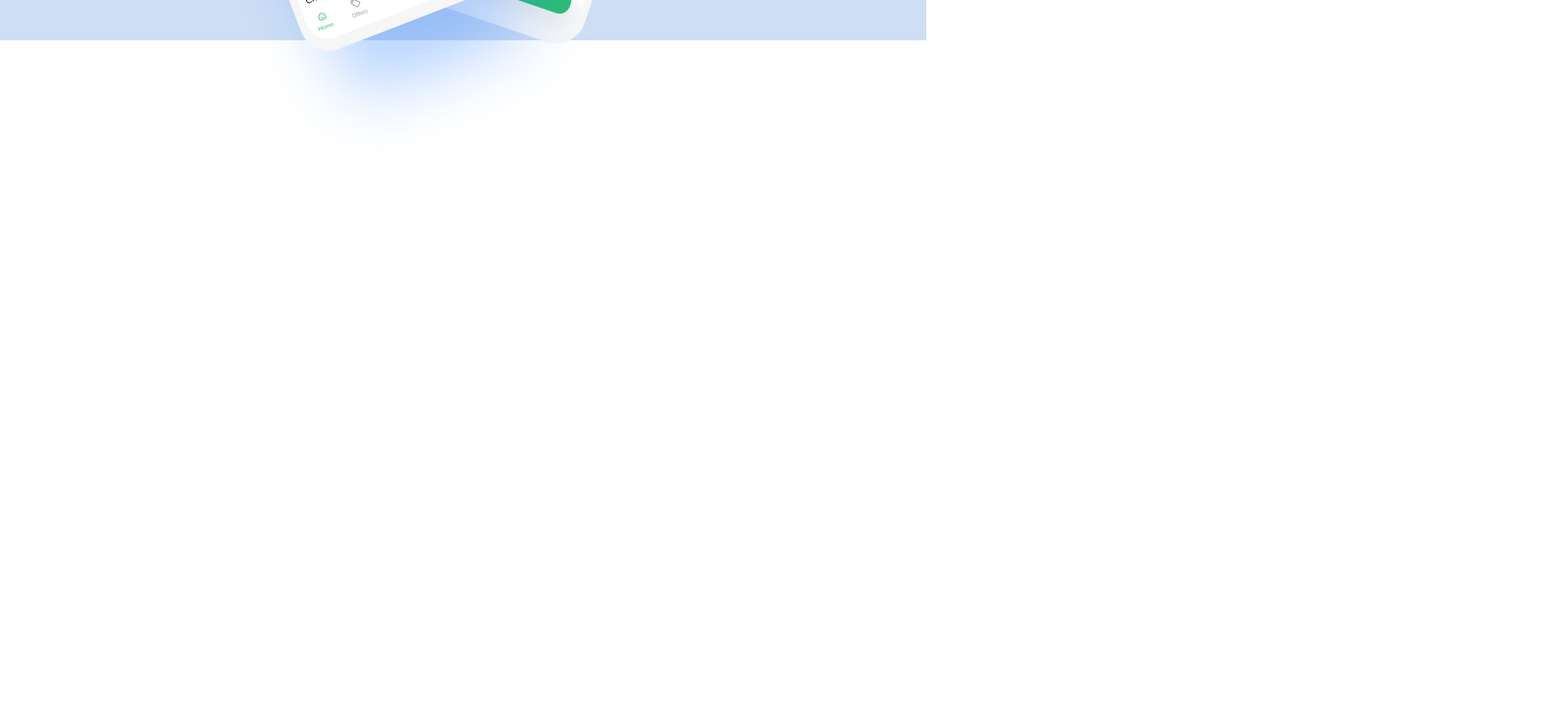
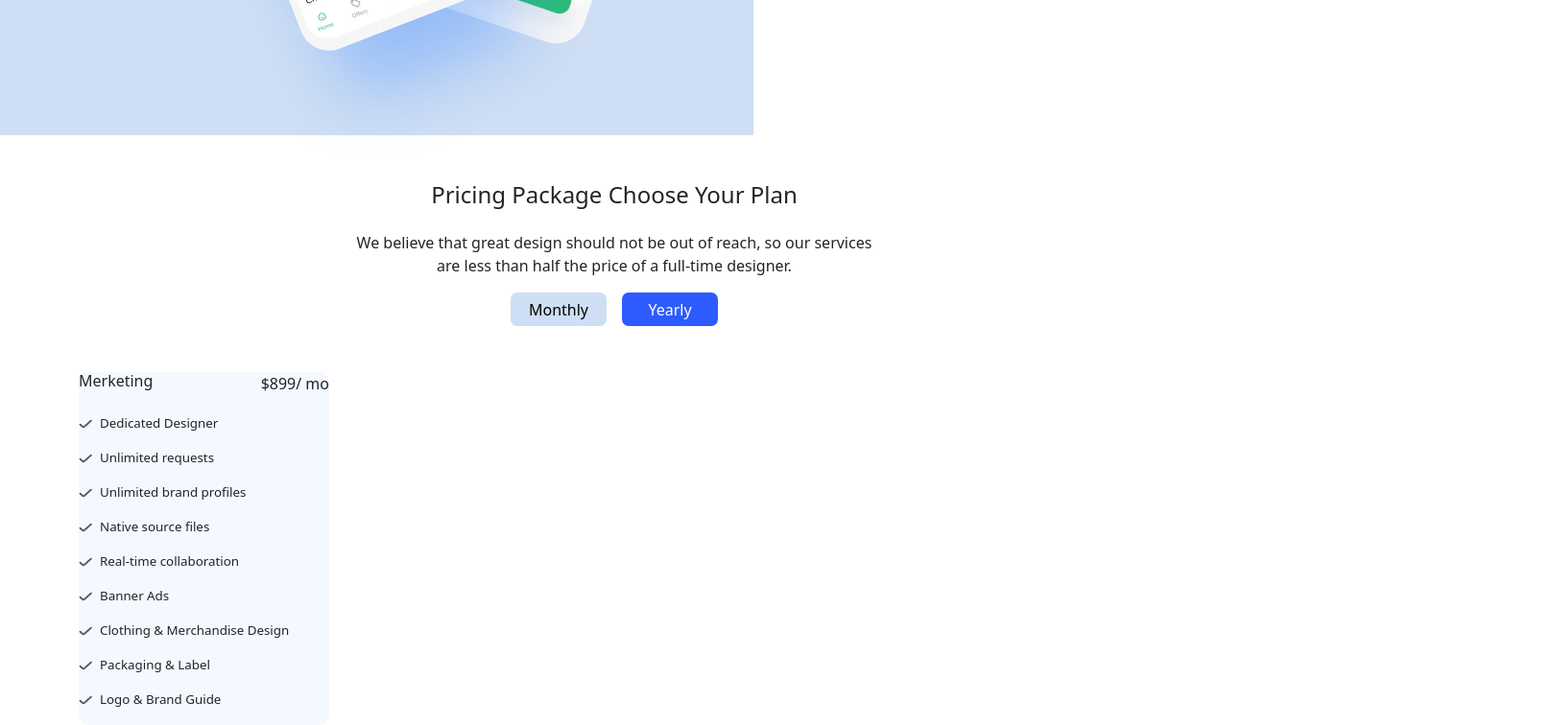
Before and after one commit to sakhawat777/softcent-react-project, a React (Create React App) app: page / in a window 1280 px wide. Shown: the part 2899-3655 px from the top of the page at 96% size, 1617 px wide, since content can reach past the window. Before the commit the page ends 3085 px from the top, so only its background shows below. Built offline with nearby package versions, Linux system fonts and the light colour scheme.

Commit message:
Your Plane Component Some Work Done

```diff
--- a/src/components/OurProducts/OurProducts.css
+++ b/src/components/OurProducts/OurProducts.css
@@ -1,15 +1,15 @@
 .background-img{
   background-image: url("../../asset/images/background/Rectangle1.png");
-    height: 62.7vh;
-    width: 965px;
+    height: 75vh;
+    width: 780px;
     background-size:cover;
     background-repeat: no-repeat;
 
 }
 .background-img2{
   background-image: url("../../asset/images/background/Rectangle2.png");
-    height: 62.7vh;
-    width: 965px;
+    height: 75vh;
+    width: 785px;
     background-size:cover;
     background-repeat: no-repeat;
 
@@ -41,15 +41,16 @@ margin-top: 30px;
 }
 
 .product-container{
-  width: 1440px;
+  width: 1240px;
   height: 585px;
+
 }
 .product-btn{
   background-color: #CEDEF4;
  width: 159.35px;
  height:52px;
  border: none;
- border-radius: 7px;
+ border-radius: 10px;
 }
 .product-section{
   margin-top: 150px;
--- /dev/null
+++ b/src/components/YourPlan/YourPlan.css
@@ -0,0 +1,28 @@
+.monthly-btn{
+    background-color: #CEDEF4;
+    width:100px;
+    height:35px;
+    border: none;
+    border-radius: 7px;
+}
+.yearly-btn{
+    color: #FFFF;
+    background-color: #2D5BFF;
+    width:100px;
+    height:35px;
+    border: none;
+    border-radius: 7px;
+}
+.plan-info{
+    width: 14px;
+    height:10.11px;
+    margin-top: 5px;
+
+}
+.plan-para{
+    font-size:smaller;
+}
+.plan-block{
+    background-color:rgba(48, 136, 255, 0.05);
+    border-radius: 10px;
+}
--- /dev/null
+++ b/src/components/YourPlan/YourPlan.js
@@ -0,0 +1,74 @@
+import React, { Fragment } from 'react';
+import { Container, Row, Col } from 'react-bootstrap';
+import './YourPlan.css';
+import vector from '../../asset/images/vectors/Vector.png';
+const YourPlan = () => {
+	return (
+		<Fragment>
+			<Container className='container '>
+				<h4 className='main-header text-center mb-4 mt-5'>
+					Pricing Package Choose Your Plan
+				</h4>
+				<p className=' text-center'>
+					We believe that great design should not be out of reach, so our
+					services <br /> are less than half the price of a full-time
+					designer.
+				</p>
+				<div className='text-center'>
+					<button className='monthly-btn me-3'>Monthly</button>
+					<button className='yearly-btn'>Yearly</button>
+				</div>
+				<Row>
+					<Col lg={3} md={3} sm={12}>
+						<div className='plan-block mt-5'>
+							<div className='d-flex justify-content-between'>
+								<h6 className='mb-4'>Merketing</h6>
+								<p>$899/ mo</p>
+							</div>
+							<div className='d-flex'>
+								<img className='plan-info me-2' src={vector} alt='' />
+								<p className='plan-para'>Dedicated Designer</p>
+							</div>
+							<div className='d-flex'>
+								<img className='plan-info me-2' src={vector} alt='' />
+								<p className='plan-para'>Unlimited requests</p>
+							</div>
+							<div className='d-flex'>
+								<img className='plan-info me-2' src={vector} alt='' />
+								<p className='plan-para'>Unlimited brand profiles</p>
+							</div>
+							<div className='d-flex'>
+								<img className='plan-info me-2' src={vector} alt='' />
+								<p className='plan-para'>Native source files</p>
+							</div>
+							<div className='d-flex'>
+								<img className='plan-info me-2' src={vector} alt='' />
+								<p className='plan-para'>Real-time collaboration</p>
+							</div>
+							<div className='d-flex'>
+								<img className='plan-info me-2' src={vector} alt='' />
+								<p className='plan-para'>Banner Ads</p>
+							</div>
+							<div className='d-flex'>
+								<img className='plan-info me-2' src={vector} alt='' />
+								<p className='plan-para'>
+									Clothing & Merchandise Design
+								</p>
+							</div>
+							<div className='d-flex'>
+								<img className='plan-info me-2' src={vector} alt='' />
+								<p className='plan-para'>Packaging & Label</p>
+							</div>
+							<div className='d-flex'>
+								<img className='plan-info me-2' src={vector} alt='' />
+								<p className='plan-para'>Logo & Brand Guide</p>
+							</div>
+						</div>
+					</Col>
+				</Row>
+			</Container>
+		</Fragment>
+	);
+};
+
+export default YourPlan;
--- a/src/pages/Home.js
+++ b/src/pages/Home.js
@@ -5,6 +5,7 @@ import OurProducts from '../components/OurProducts/OurProducts';
 import TopNavigation from '../components/TopNavigation/TopNavigation';
 import Video from '../components/Video/Video';
 import WhatWeDo from '../components/WhatWeDo/WhatWeDo';
+import YourPlan from '../components/YourPlan/YourPlan';
 
 const Home = () => {
 	return (
@@ -15,6 +16,7 @@ const Home = () => {
 			<OurCustomers />
 			<WhatWeDo />
 			<OurProducts />
+			<YourPlan />
 		</>
 	);
 };
```
Also changed, not shown: src/asset/images/vectors/Vector.png (added).
